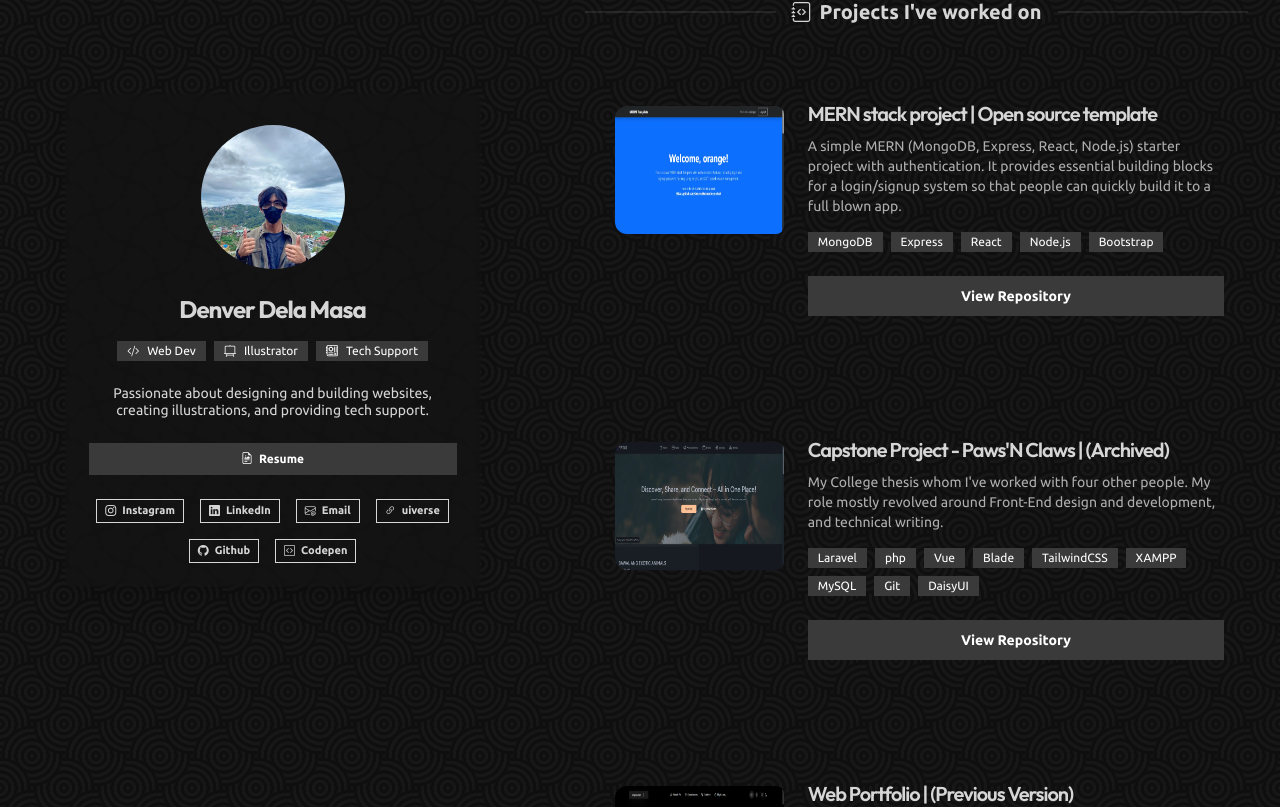
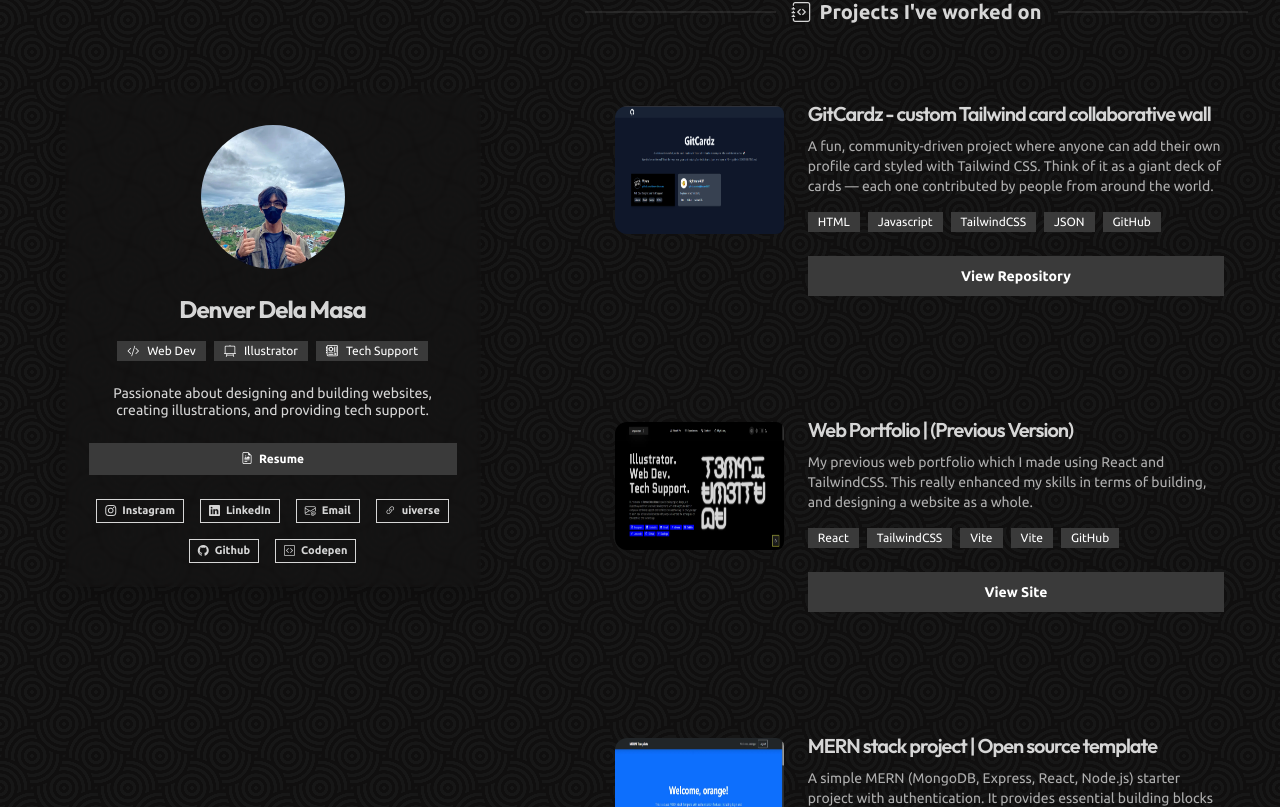
Before and after one commit to denverdelamasa/portfolio-v2, a Next.js app: page / in a window 1280 px wide. Shown: the part 893-1700 px from the top of the page. Built offline with nearby package versions, Linux system fonts and the light colour scheme.

Commit message:
chore: Added GitCardz project

```diff
--- a/src/components/homepage/content/Projects.tsx
+++ b/src/components/homepage/content/Projects.tsx
@@ -2,6 +2,7 @@ import ProjectCard from "./cards/ProjectCard";
 import mern from "../../../assets/projects/mern.webp";
 import capstone from "../../../assets/projects/capstone.webp";
 import webportfolio from "../../../assets/projects/webportfolio.webp";
+import gitcardz from "../../../assets/projects/gitcardz.png";
 
 export default function Projects() {
   return (
@@ -14,6 +15,22 @@ export default function Projects() {
           </p>
         </div>
         <div className="grid grid-cols-1 w-full mt-8 gap-y-18">
+          <ProjectCard
+            title="GitCardz - custom Tailwind card collaborative wall"
+            description="A fun, community-driven project where anyone can add their own profile card styled with Tailwind CSS. Think of it as a giant deck of cards — each one contributed by people from around the world."
+            imageUrl={gitcardz}
+            badges={["HTML", "Javascript", "TailwindCSS", "JSON", "GitHub"]}
+            buttonText="View Repository"
+            buttonLink="hhttps://github.com/denverdelamasa/GitCardz"
+          />
+          <ProjectCard
+            title="Web Portfolio | (Previous Version)"
+            description="My previous web portfolio which I made using React and TailwindCSS. This really enhanced my skills in terms of building, and designing a website as a whole."
+            imageUrl={webportfolio}
+            badges={["React", "TailwindCSS", "Vite", "Vite", "GitHub"]}
+            buttonText="View Site"
+            buttonLink="https://v1-denverdelamasa.vercel.app/"
+          />
           <ProjectCard
             title="MERN stack project | Open source template"
             description="A simple MERN (MongoDB, Express, React, Node.js) starter project with authentication. It provides essential building blocks for a login/signup system so that people can quickly build it to a full blown app."
@@ -30,14 +47,6 @@ export default function Projects() {
             buttonText="View Repository"
             buttonLink="https://github.com/denverdelamasa/PawsNClaws-archive"
           />
-          <ProjectCard
-            title="Web Portfolio | (Previous Version)"
-            description="My previous web portfolio which I made using React and TailwindCSS. This really enhanced my skills in terms of building, and designing a website as a whole."
-            imageUrl={webportfolio}
-            badges={["React", "TailwindCSS", "Vite", "Vite", "GitHub"]}
-            buttonText="View Site"
-            buttonLink="https://v1-denverdelamasa.vercel.app/"
-          />
         </div>
       </div>
     </section>
```
Also changed, not shown: src/assets/projects/gitcardz.png (added).
